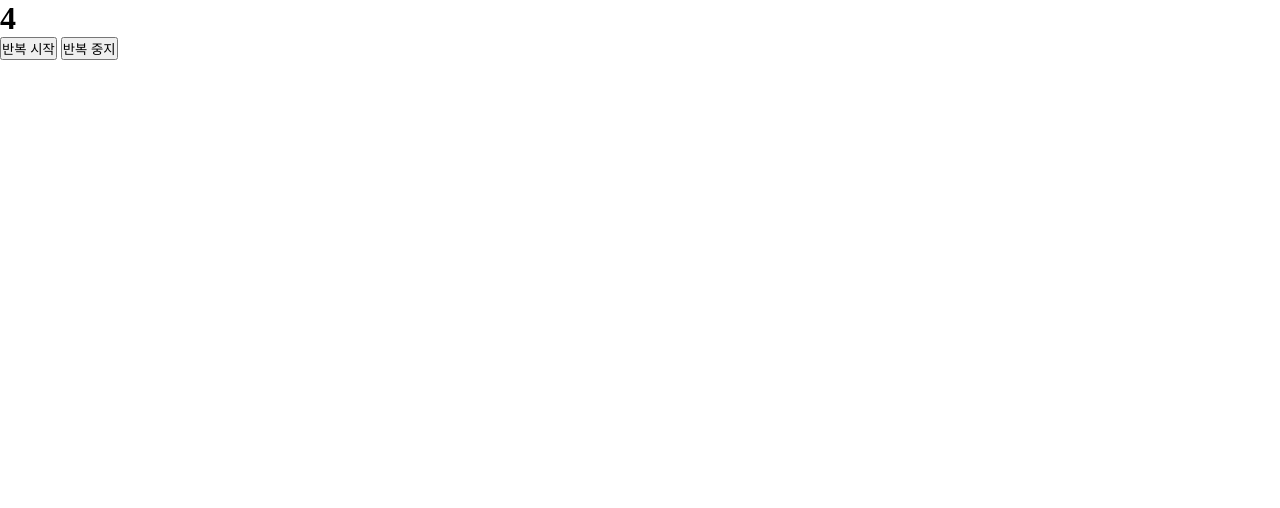
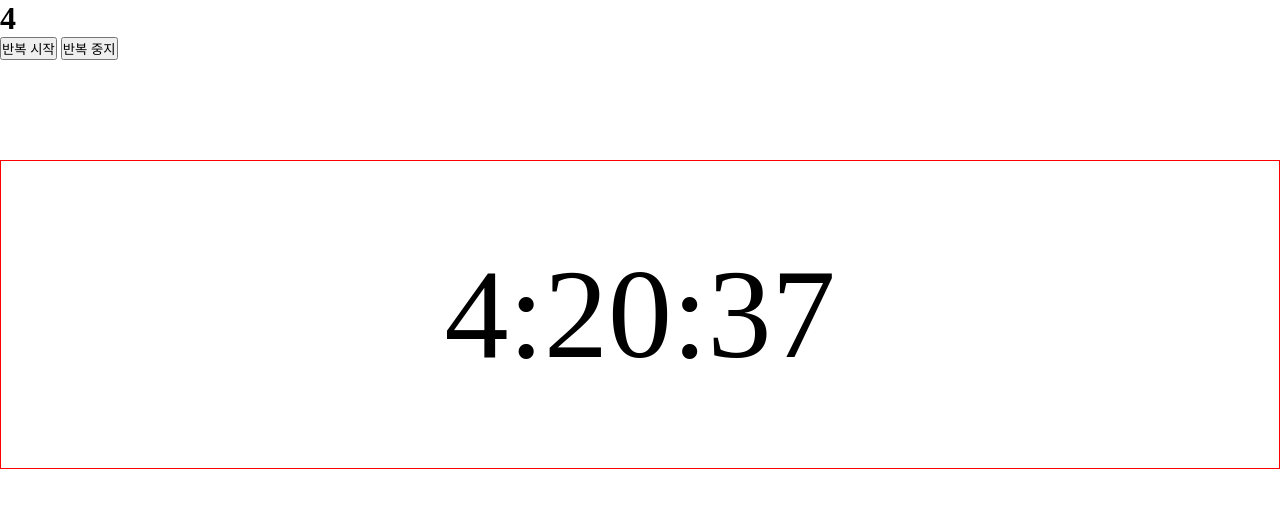
Before and after one commit to Moon-YJ/date, a plain HTML site: page index.html in a window 1280 px wide. Drawn offline with Linux system fonts and the light colour scheme.

Commit message:
전자시계 생성

```diff
--- a/index.html
+++ b/index.html
@@ -13,6 +13,11 @@
   <h1>0</h1>
   <button>반복 시작</button>
   <button>반복 중지</button>
+  <div class="box">
+    <p>
+      <span>0</span> : <span>0</span> : <span>0</span>
+    </p>
+  </div>
 </body>
 
 </html>
--- a/js/main.js
+++ b/js/main.js
@@ -79,3 +79,16 @@ btnStart.addEventListener('click', () => {
 		console.log('1초마다 반복 실행');
 	}, 1000);
 });
+
+// 전자시계 출력
+const [spanHr, spanMin, spanSec] = document.querySelectorAll('.box span');
+
+setInterval(() => {
+	const hr2 = new Date().getHours();
+	const min2 = new Date().getMinutes();
+	const sec2 = new Date().getSeconds();
+
+	spanHr.innerText = hr2;
+	spanMin.innerText = min2;
+	spanSec.innerText = sec2;
+}, 1000);
--- a/scss/style.scss
+++ b/scss/style.scss
@@ -1,2 +1,12 @@
 @import 'reset';
 @import 'variable';
+
+p {
+	display: flex;
+	justify-content: center;
+	align-items: center;
+	margin: 100px auto;
+	padding: 80px;
+	font-size: 8rem;
+	border: 1px solid red;
+}
```
Also changed, not shown: css/style.css, 1 other file.
